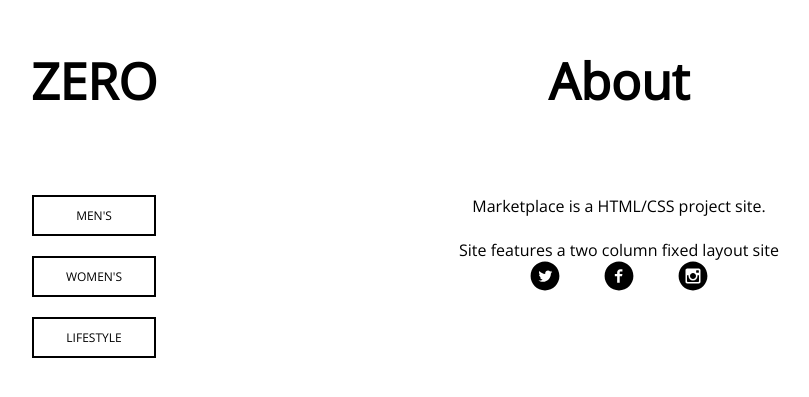
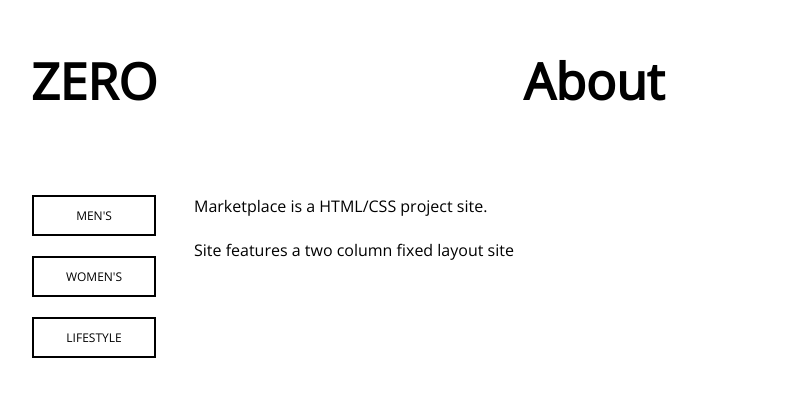
Before and after one commit to irvincee/marketplace, a plain HTML site: page about.html in a window 1280 px wide. Shown: the part 183-580 px from the top of the page, without its empty margins (121-930 px from the left). Drawn offline with nearby package versions, Linux system fonts and the light colour scheme.

Commit message:
added css for about.html

```diff
--- a/stylesheets/style.css
+++ b/stylesheets/style.css
@@ -446,3 +446,14 @@ footer img {
 #blog h4 {
 	text-align: left;
 }
+
+/* About
+~~~~~~~~~~~~~ */
+#about {
+	width: 800px;
+	height: 1000px;
+}
+
+#about p {
+	text-align: left;
+}
```
